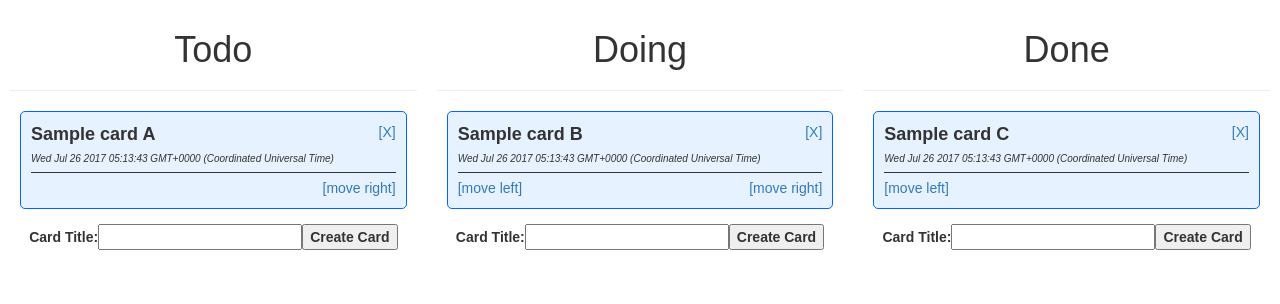
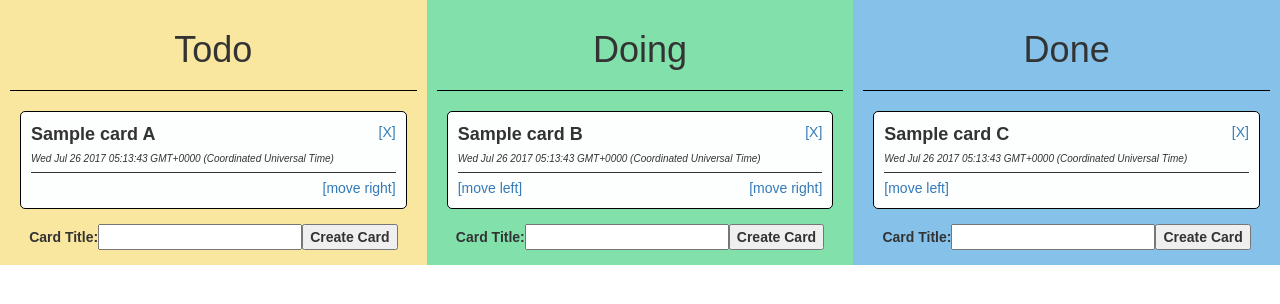
Before and after one commit to jimxlin/react-kanban, a React (Create React App) app: page / in a window 1280 px wide. Shown: the top 304 px of the page. Built offline with nearby package versions, Linux system fonts and the light colour scheme.

Commit message:
Edit style of boards and cards

```diff
--- a/src/App.js
+++ b/src/App.js
@@ -28,7 +28,7 @@ class App extends Component {
   handleCreateCard = (boardId, inputRef) => {
     const title = inputRef.value;
     inputRef.value = '';
-    if (title == '' || title.search(/\A\s+\Z/)) return;
+    if (title == '' || title.search(/\A\s+\Z/) > 0) return;
     this.setState(prevState => ({
       cards: [...prevState.cards, {
         id: prevState.cardCount,
--- a/src/components/Board/index.js
+++ b/src/components/Board/index.js
@@ -3,11 +3,6 @@ import PropTypes from 'prop-types';
 import { Col } from 'react-bootstrap';
 
 import Card from '../Card'
-
-const colStyle = {
-  padding: '10px',
-  textAlign: 'center'
-}
 
 const ulStyle = {
   listStyle: 'none',
@@ -15,7 +10,19 @@ const ulStyle = {
   padding: '0'
 }
 
+const hrStyle = {
+  borderColor: '#000'
+}
+
+const colColor = {0: '#F9E79F', 1: '#82E0AA', 2: '#85C1E9'}
+
 function Board({ id, name, cards, moveCard, deleteCard, createCard}) {
+  const colStyle = {
+    padding: '10px',
+    textAlign: 'center',
+    height: '100%',
+    backgroundColor: colColor[id]
+  }
   const listCards = cards.map(card =>
     <Card key={card.id.toString()}
       boardId={card.boardId}
@@ -31,7 +38,7 @@ function Board({ id, name, cards, moveCard, deleteCard, createCard}) {
   return (
     <Col xs={4} style={colStyle}>
       <h1>{name}</h1>
-      <hr />
+      <hr style={hrStyle}/>
       <ul style={ulStyle}>
         {listCards}
       </ul>
--- a/src/components/Card/index.js
+++ b/src/components/Card/index.js
@@ -4,9 +4,9 @@ import PropTypes from 'prop-types';
 const listStyle = {
   marginBottom: '15px',
   padding: '10px 10px 30px 10px',
-  backgroundColor: '#e6f2ff',
+  backgroundColor: '#FDFEFE',
   borderStyle: 'solid',
-  borderColor: '#0066ff',
+  borderColor: '#000',
   borderRadius: '5px',
   borderWidth: '1px',
   textAlign: 'left'
```
